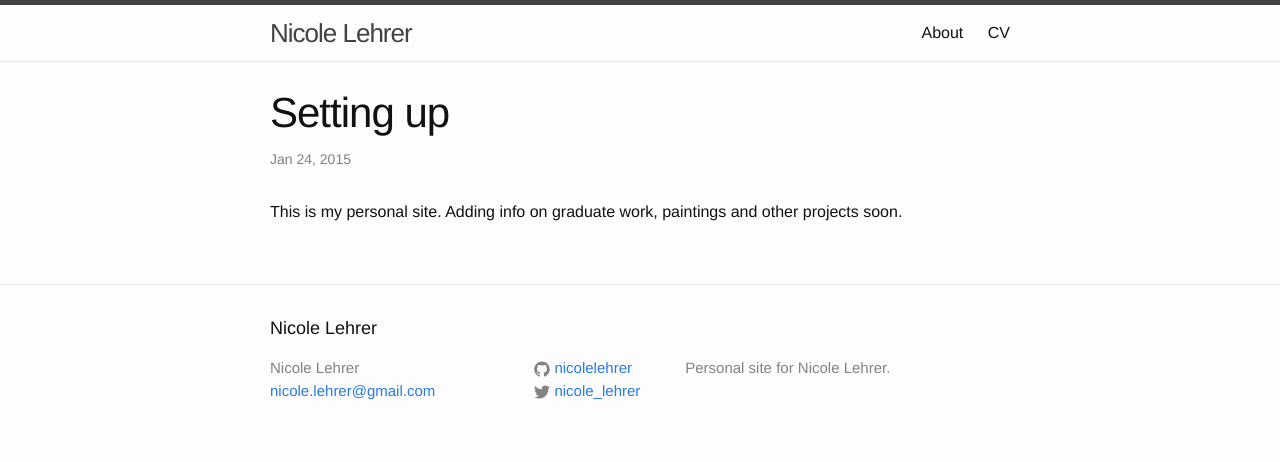
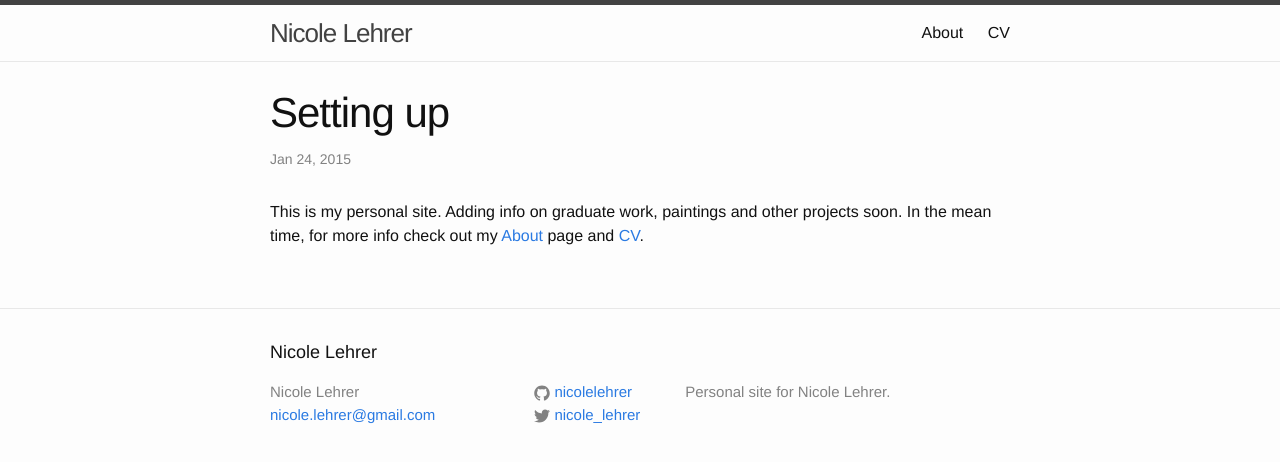
Before and after one commit to nicolelehrer/nicolelehrer.github.io, a Jekyll site: the page built from _posts/2015-01-24-welcome-to-jekyll.markdown, in a window 1280 px wide. Shown: the top 462 px of the page. Built offline with Jekyll 4.4.1, drawn with Linux system fonts in a browser that asks for light colours.

Commit message:
added links to setting up post

```diff
--- a/_posts/2015-01-24-welcome-to-jekyll.markdown
+++ b/_posts/2015-01-24-welcome-to-jekyll.markdown
@@ -5,4 +5,4 @@ date:   2015-01-24 13:20:49
 categories: jekyll update
 ---
 
-This is my personal site. Adding info on graduate work, paintings and other projects soon.
+This is my personal site. Adding info on graduate work, paintings and other projects soon. In the mean time, for more info check out my [About](/about) page and [CV](/cv).
```
Also changed, not shown: 2 other files.
